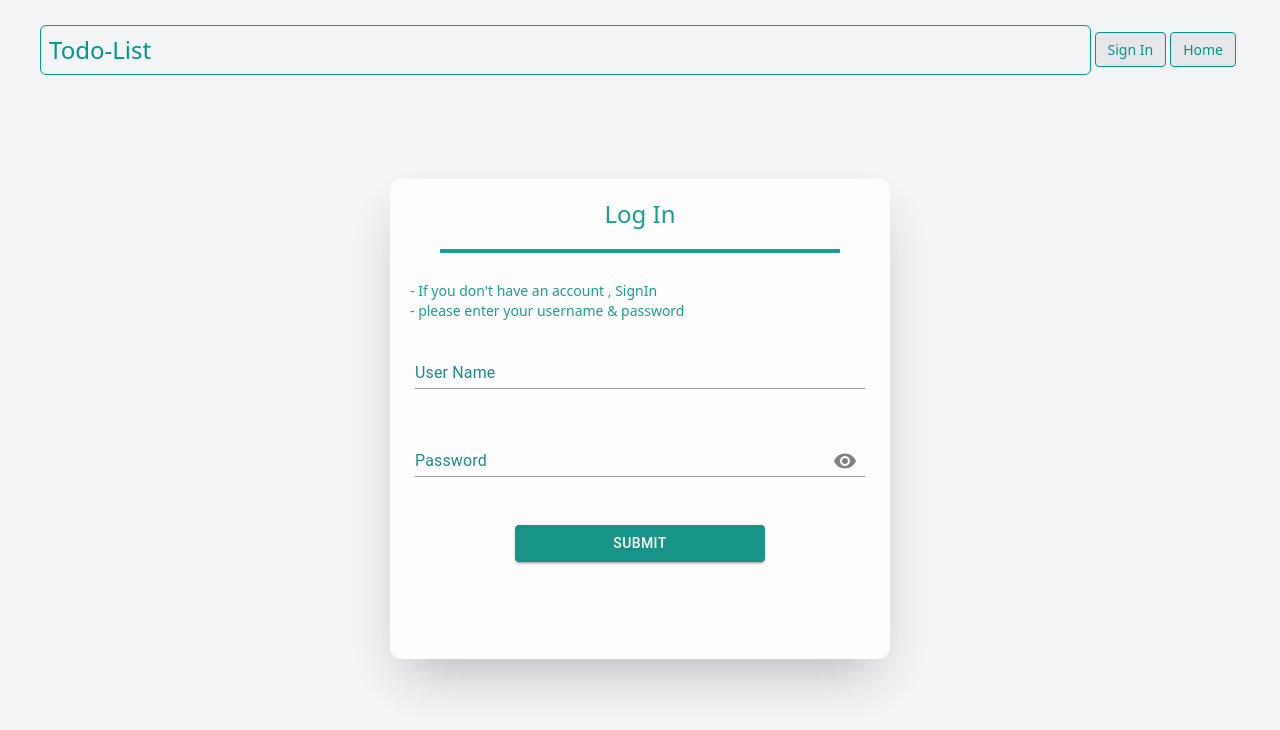
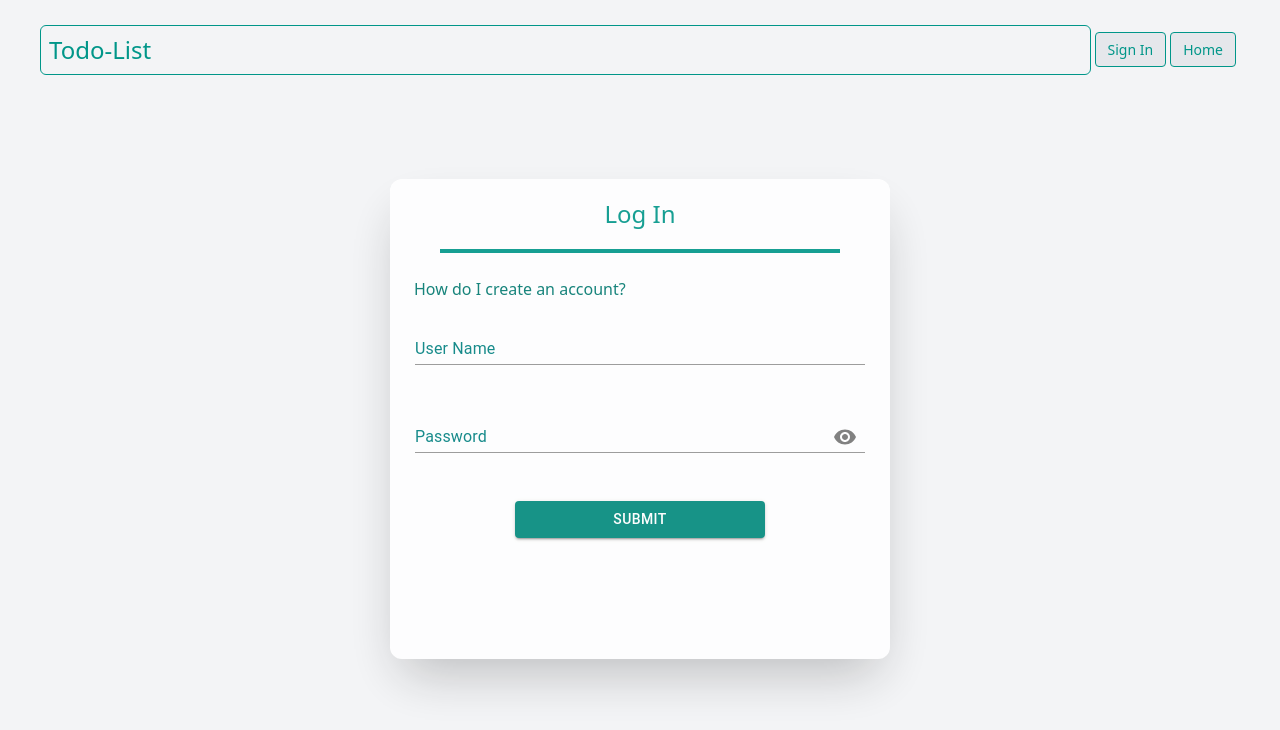
Before and after one commit to TodoListHub/TL-Front, a Next.js app: page /login in a window 1280 px wide. Shown: the top 730 px of the page. Built offline with nearby package versions, Linux system fonts and the light colour scheme; what @mui/material-nextjs would draw is missing.

Commit message:
Following the previous commit , collapse section add the login frame

```diff
--- a/src/app/login/component/LoginFrame.tsx
+++ b/src/app/login/component/LoginFrame.tsx
@@ -12,9 +12,13 @@ export default function LoginFrame () {
                 Log In
             </div>
             <hr className="text-teal-600 mb-2 border-2 w-[80%]" />
-            <div className="text-teal-600 w-full h-[80px] text-sm flex justify-start ml-10 items-center">
-                - If you don't have an account , SignIn  <br /> - please enter your username & password
-            </div>
+
+            <details className="collapse  pl-2">
+                <summary className="collapse-title text-teal-700 duration-500 ">How do I create an account?</summary>
+                <div className="collapse-content  text-teal-600 text-sm">
+                    Click the "Sign Ip" button in the top right corner and follow the registration process.
+                </div>
+            </details>
 
             <Input label="User Name" />
             <InputPassword />
```
